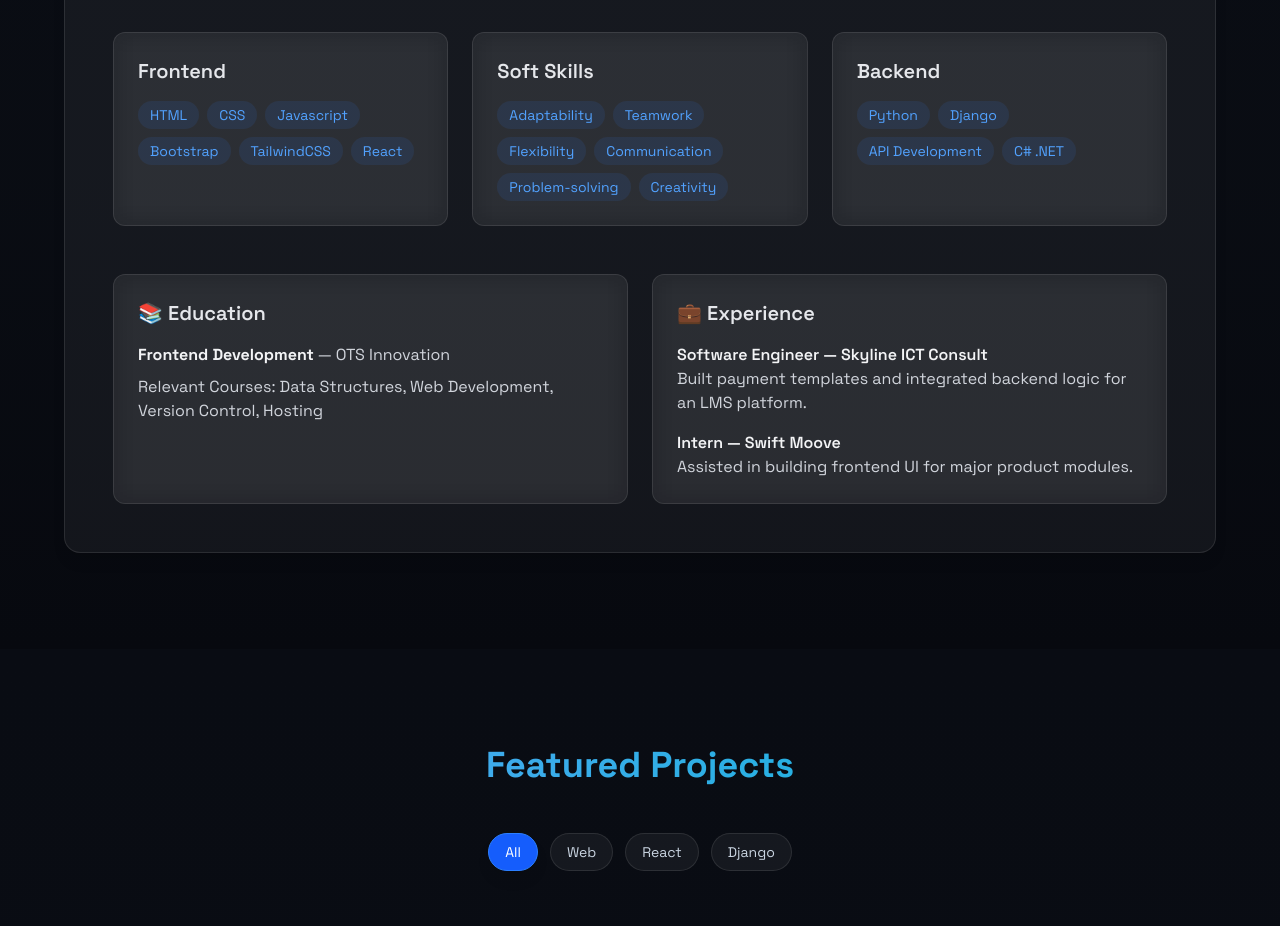
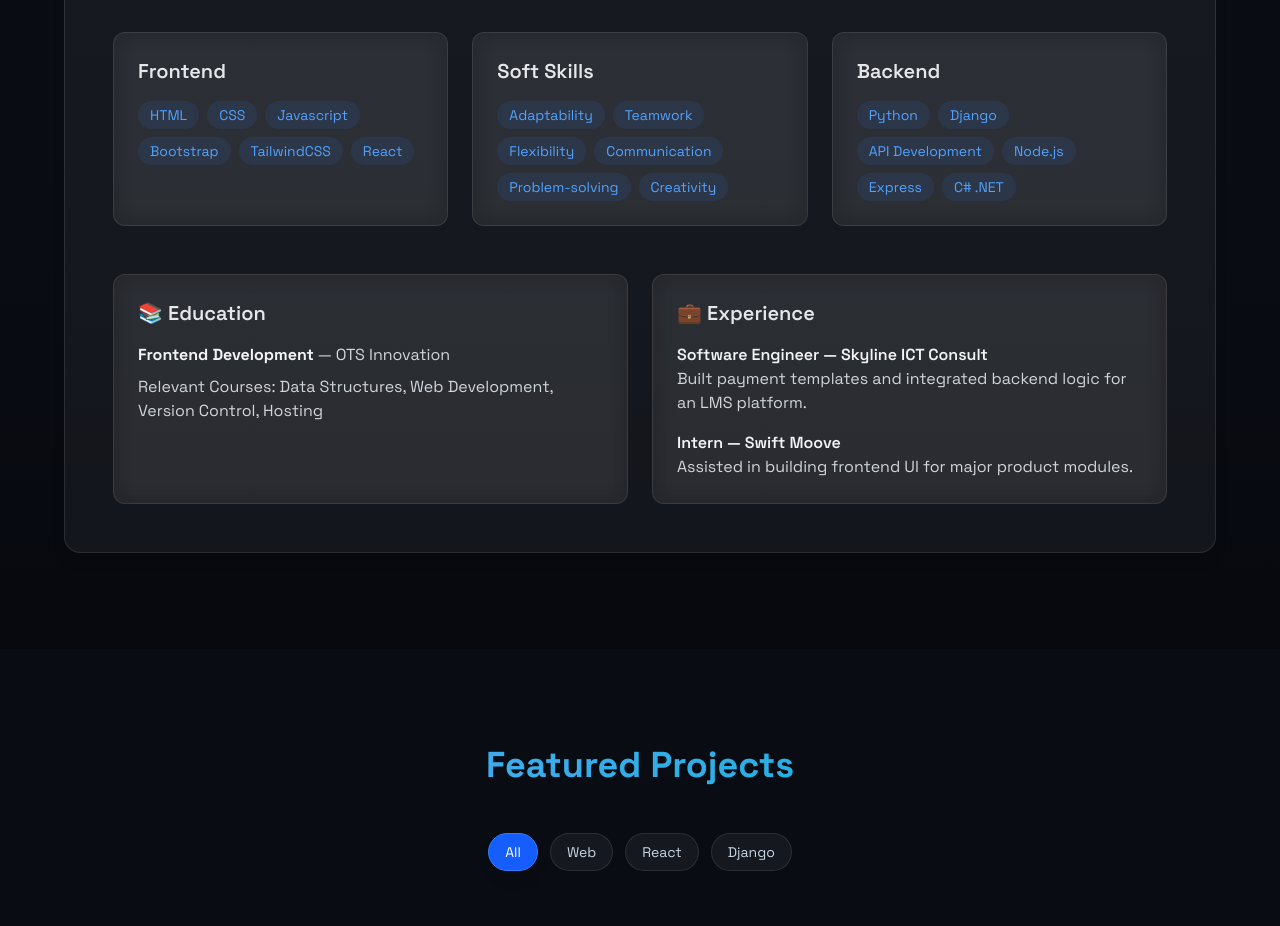
Before and after one commit to Emmanuel-x123/Emmanuel-portfolio, a React (Vite) app: page / in a window 1280 px wide. Shown: the part 1100-2026 px from the top of the page. Built offline with nearby package versions, Linux system fonts and the light colour scheme.

Commit message:
updated a section

```diff
--- a/src/components/section/About.jsx
+++ b/src/components/section/About.jsx
@@ -19,7 +19,7 @@ export const About = () => {
     "Creativity",
   ];
 
-  const backendSkills = ["Python", "Django", "API Development", "C# .NET"];
+  const backendSkills = ["Python", "Django", "API Development","Node.js","Express", "C# .NET"];
 
   return (
     <section
```
